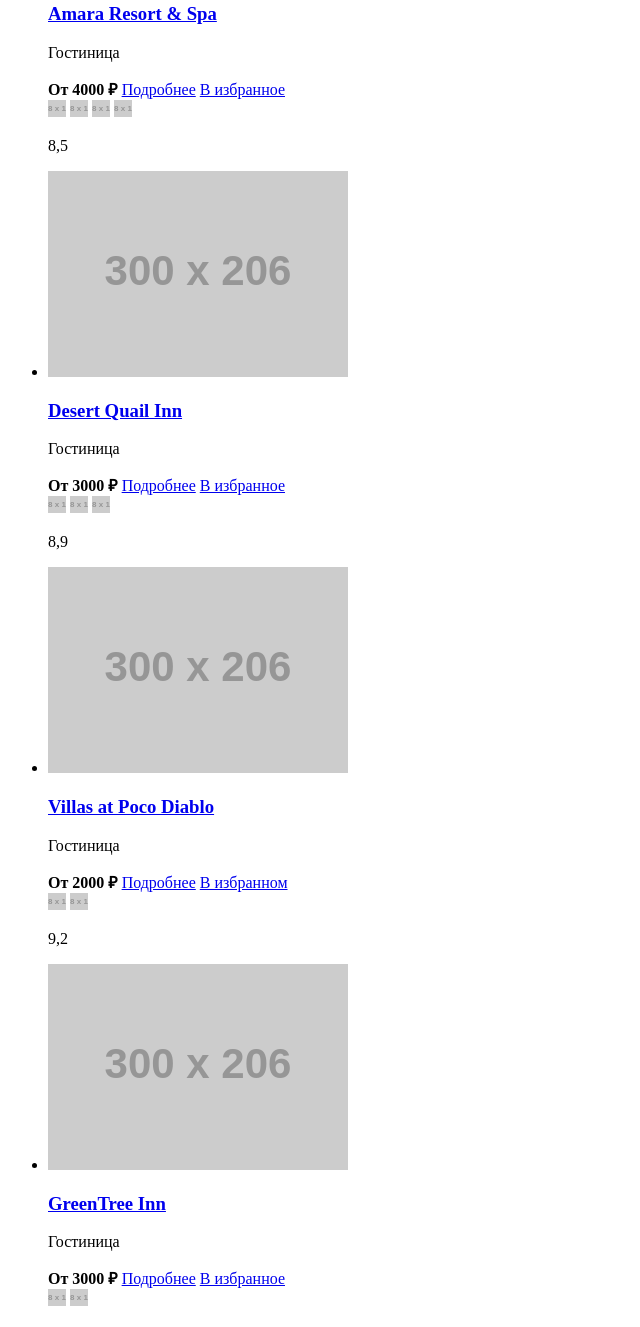
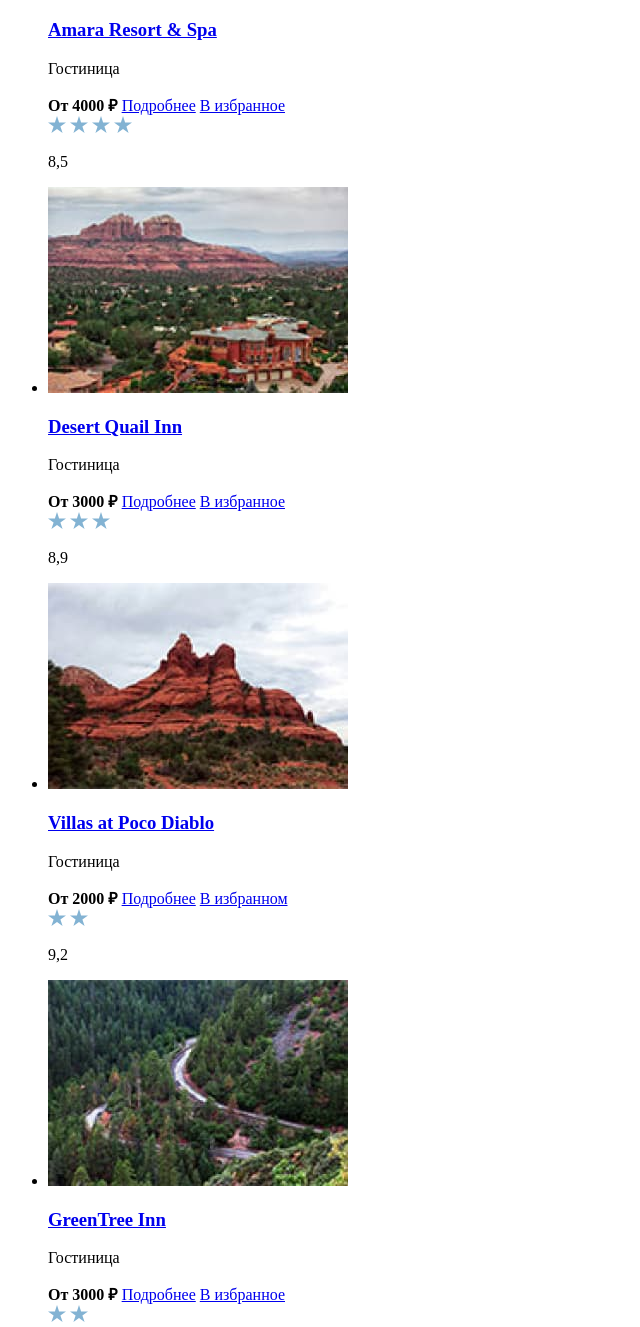
Before and after one commit to htmlacademy-htmlcss/16714-sedona-33, a plain HTML site: page catalog.html in a window 1280 px wide. Shown: the part 842-2169 px from the top of the page, without its empty margins (0-640 px from the left). Drawn offline with Linux system fonts and the light colour scheme; placeholder pictures from the web are drawn by us.

Commit message:
Добавляет контентные изображения на страницу каталога

```diff
--- a/catalog.html
+++ b/catalog.html
@@ -8,7 +8,7 @@
   <body>
     <header class="page-header">
       <a class="page-header-link" href="index.html">
-        <img class="page-header-logo" src="http://placehold.it/66x54/?text=Седона" alt="Логотип Седона.">
+        <img class="page-header-logo" src="images/logo.svg" width="139" height="70" alt="Логотип Седона">
       </a>
       <nav class="navigation">
         <ul class="navigation-list">
@@ -128,7 +128,7 @@
         <ul class="card-list">
           <li class="card">
             <a class="card-link" href="#">
-              <img class="card-image" src="http://placehold.it/300x206/" alt="Строение гостиницы в скалах">
+              <img class="card-image" src="images/hotels/amara-resort-and-spa.jpg" width="300" height="206" alt="Строение гостиницы в скалах">
               <h3 class="card-title">Amara Resort & Spa</h3>
             </a>
             <p class="card-type">Гостиница</p>
@@ -136,17 +136,17 @@
             <a class="card-detail button button-detail" href="#">Подробнее</a>
             <a class="card-favorite button button-favorite" href="#">В избранное</a>
             <div class="card-stars">
-              <img src="http://placehold.it/18x17/?text=Star" alt="Звезда">
-              <img src="http://placehold.it/18x17/?text=Star" alt="Звезда">
-              <img src="http://placehold.it/18x17/?text=Star" alt="Звезда">
-              <img src="http://placehold.it/18x17/?text=Star" alt="Звезда">
+              <img src="images/star.svg" width="18" height="17" alt="Звезда">
+              <img src="images/star.svg" width="18" height="17" alt="Звезда">
+              <img src="images/star.svg" width="18" height="17" alt="Звезда">
+              <img src="images/star.svg" width="18" height="17" alt="Звезда">
             </div>
             <p class="card-rating">8,5</p>
           </li>
 
           <li class="card">
             <a class="card-link" href="#">
-              <img class="card-image" src="http://placehold.it/300x206/" alt="Гостиница в нескольких километрах от Катедрал Рок">
+              <img class="card-image" src="images/hotels/desert-quail-inn.jpg" width="300" height="206" alt="Гостиница в нескольких километрах от Катедрал Рок">
               <h3 class="card-title">Desert Quail Inn</h3>
             </a>
             <p class="card-type">Гостиница</p>
@@ -154,16 +154,16 @@
             <a class="card-detail button button-detail" href="#">Подробнее</a>
             <a class="card-favorite button button-favorite" href="#">В избранное</a>
             <div class="card-stars">
-              <img src="http://placehold.it/18x17/?text=Star" alt="Звезда">
-              <img src="http://placehold.it/18x17/?text=Star" alt="Звезда">
-              <img src="http://placehold.it/18x17/?text=Star" alt="Звезда">
+              <img src="images/star.svg" width="18" height="17" alt="Звезда">
+              <img src="images/star.svg" width="18" height="17" alt="Звезда">
+              <img src="images/star.svg" width="18" height="17" alt="Звезда">
             </div>
             <p class="card-rating">8,9</p>
           </li>
 
           <li class="card">
             <a class="card-link" href="#">
-              <img class="card-image" src="http://placehold.it/300x206/" alt="Скала">
+              <img class="card-image" src="images/hotels/villas-at-poco-diablo.jpg" width="300" height="206" alt="Скала">
               <h3 class="card-title">Villas at Poco Diablo</h3>
             </a>
             <p class="card-type">Гостиница</p>
@@ -171,15 +171,15 @@
             <a class="card-detail button button-detail" href="#">Подробнее</a>
             <a class="card-favorite button button-in-favorite" href="#">В избранном</a>
             <div class="card-stars">
-              <img src="http://placehold.it/18x17/?text=Star" alt="Звезда">
-              <img src="http://placehold.it/18x17/?text=Star" alt="Звезда">
+              <img src="images/star.svg" width="18" height="17" alt="Звезда">
+              <img src="images/star.svg" width="18" height="17" alt="Звезда">
             </div>
             <p class="card-rating">9,2</p>
           </li>
 
           <li class="card">
             <a class="card-link" href="#">
-              <img class="card-image" src="http://placehold.it/300x206/" alt="Ветвистая горная дорога">
+              <img class="card-image" src="images/hotels/greentree-inn.jpg" width="300" height="206" alt="Ветвистая горная дорога">
               <h3 class="card-title">GreenTree Inn</h3>
             </a>
             <p class="card-type">Гостиница</p>
@@ -187,8 +187,8 @@
             <a class="card-detail button button-detail" href="#">Подробнее</a>
             <a class="card-favorite button button-favorite" href="#">В избранное</a>
             <div class="card-stars">
-              <img src="http://placehold.it/18x17/?text=Star" alt="Звезда">
-              <img src="http://placehold.it/18x17/?text=Star" alt="Звезда">
+              <img src="images/star.svg" width="18" height="17" alt="Звезда">
+              <img src="images/star.svg" width="18" height="17" alt="Звезда">
             </div>
             <p class="card-rating">9,2</p>
           </li>
@@ -267,7 +267,7 @@
       <div class="footer-htmlacademy">
         <span class="visually-hidden">Сайт сделан в </span>
         <a class="footer-htmlacademy-link" href="https://htmlacademy.ru/">
-          <img class="footer-htmlacademy-logo" src="http://placehold.it/115x34/?text=HTML%20Academy" alt="HTML Academy" lang="en">
+          <img class="footer-htmlacademy-logo" src="images/htmlacademy-logo.svg" width="115" height="34" alt="HTML Academy" lang="en">
         </a>
       </div>
     </footer>
```
